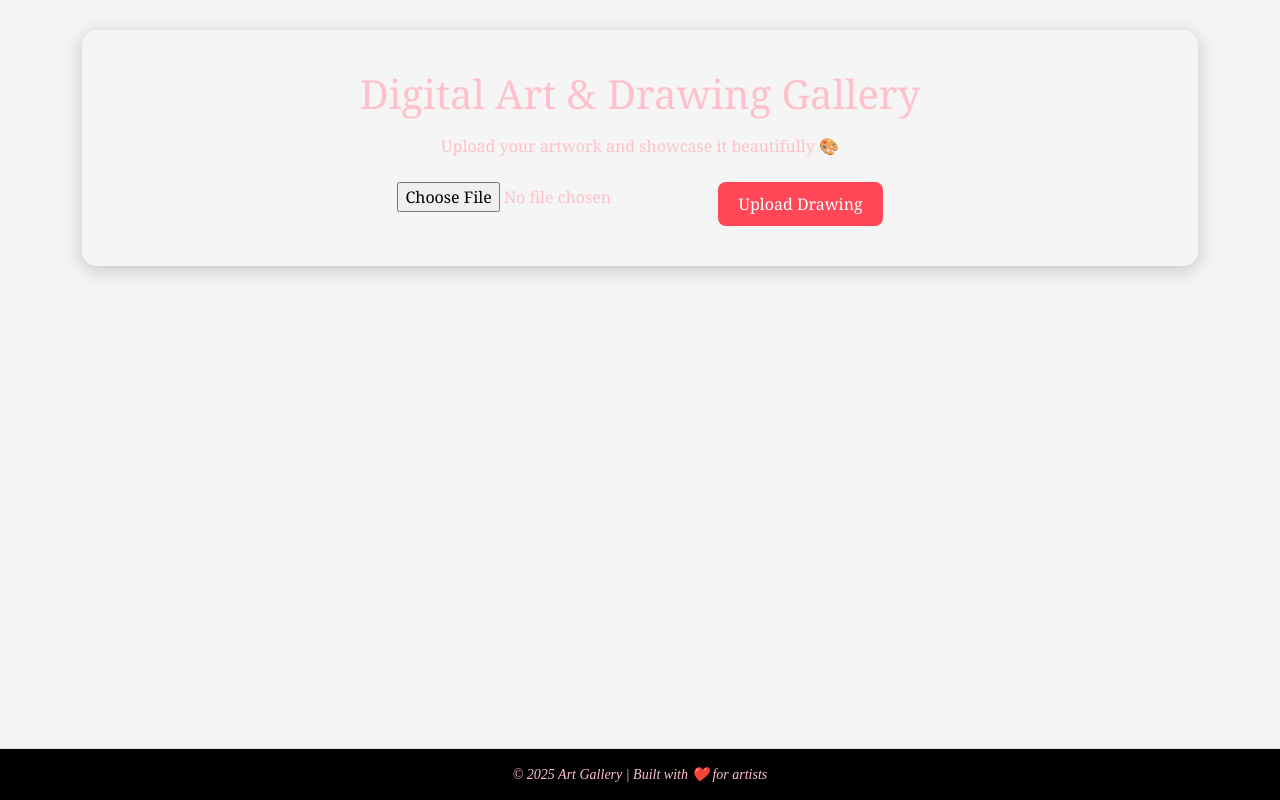
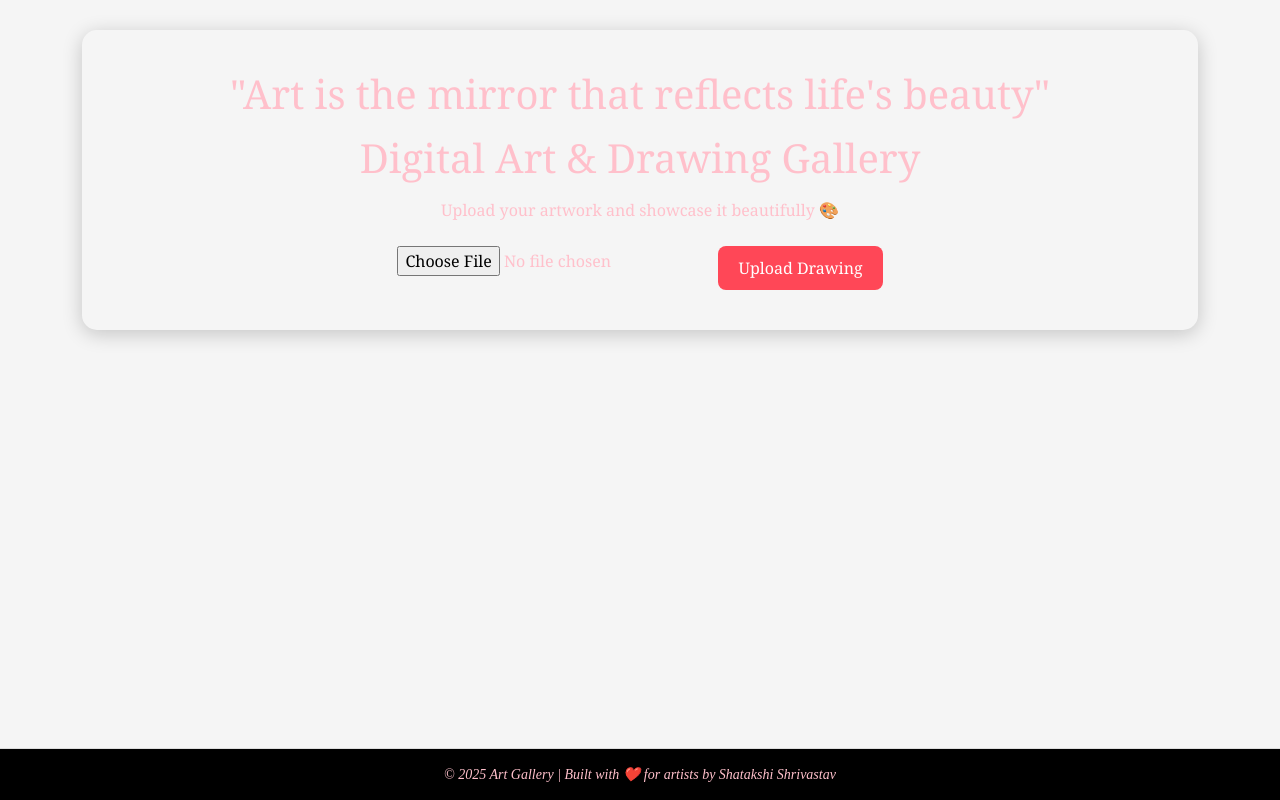
Before and after one commit to VR-shatakshi/Art-Gallery, a Django app: page / in a window 1280 px wide. Run offline with Django 5.2, Linux system fonts and the light colour scheme; data that the repository does not hold is empty; some libraries are stand-ins or nearby versions.

Commit message:
Update footer and add header quote in home.html

```diff
--- a/myapp/templates/home.html
+++ b/myapp/templates/home.html
@@ -88,6 +88,7 @@
 
 
           <div class="header-box text-center">
+            <h1 class ='text-center mb-3'> "Art is the mirror that reflects life's beauty" </h1>
             <h1 class="mb-3">Digital Art & Drawing Gallery</h1>
             <p>Upload your artwork and showcase it beautifully 🎨</p>
 
@@ -122,7 +123,7 @@
 
 
       <footer>
-        © 2025 Art Gallery | Built with ❤️ for artists
+        © 2025 Art Gallery | Built with ❤️ for artists by Shatakshi Shrivastav
       </footer>
 
     </div>
```
